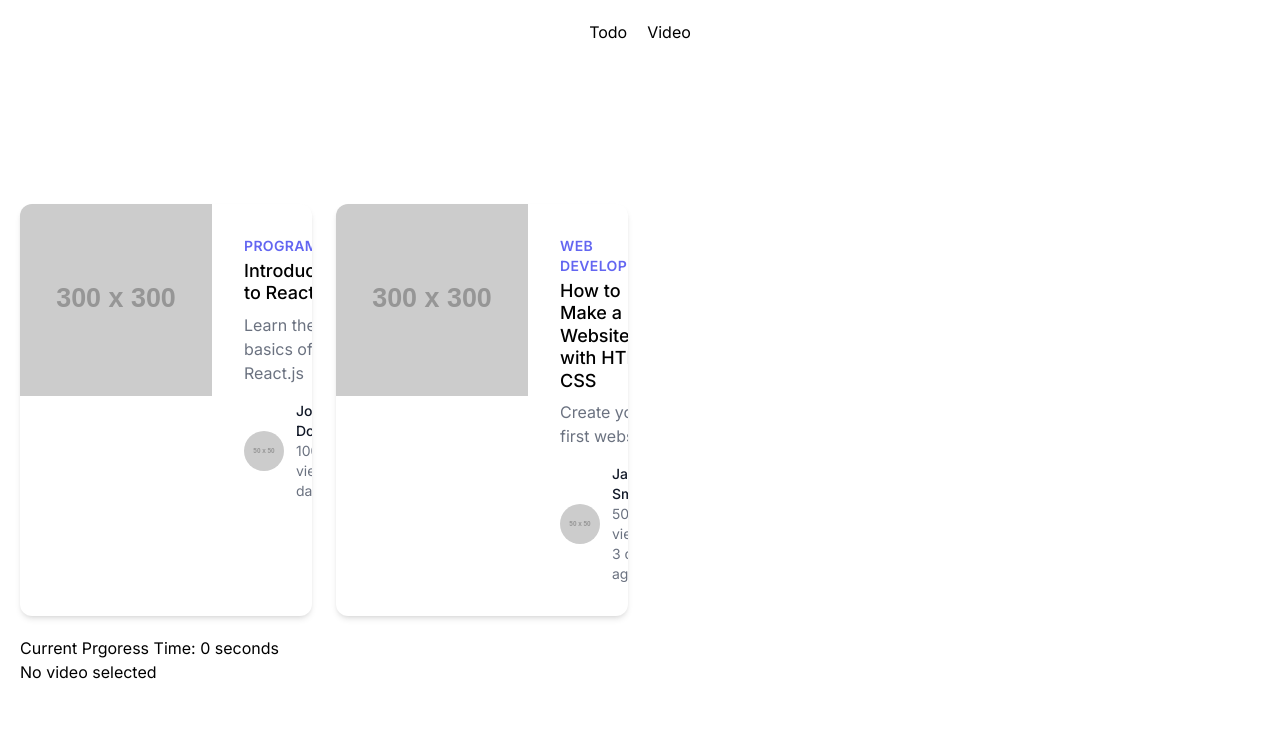
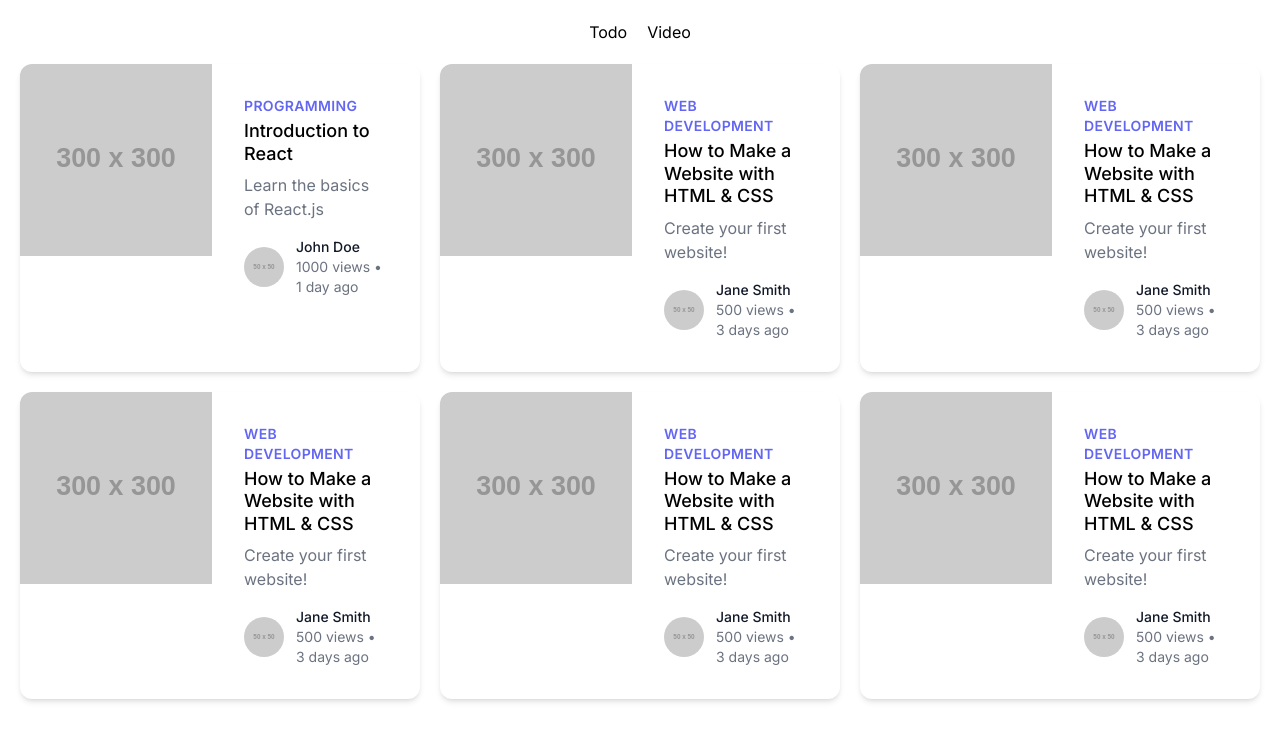
Before and after one commit to RishabMandal/Todoist, a Next.js app: page / in a window 1280 px wide. Both pictures are taken after a click on the button "Video". Shown: the top 740 px of the page. Built offline with nearby package versions, Linux system fonts and the light colour scheme.

Commit message:
Fixing the bugs

```diff
--- a/app/VideoCard.jsx
+++ b/app/VideoCard.jsx
@@ -2,7 +2,7 @@ import React from "react";
 
 const VideoCard = ({ video, setCurrentVideo }) => {
   return (
-    <div className="max-w-md mx-auto bg-white rounded-xl shadow-md overflow-hidden md:max-w-2xl">
+    <div className="max-w-md mx-auto bg-white rounded-xl shadow-md overflow-hidden md:max-w-lg">
       <div className="md:flex" onClick={() => setCurrentVideo(video)}>
         <div className="md:flex-shrink-0">
           <img
--- a/app/VideoList.jsx
+++ b/app/VideoList.jsx
@@ -34,13 +34,74 @@ const VideoList = () => {
       views: 500,
       uploadedAt: "3 days ago",
     },
+    {
+      id: 3,
+      title: "How to Make a Website with HTML & CSS",
+      description: "Create your first website!",
+      thumbnailUrl: "https://via.placeholder.com/300",
+      videoUrl: "https://www.youtube.com/embed/UB1O30fR-EE",
+      category: "Web Development",
+      author: {
+        name: "Jane Smith",
+        avatarUrl: "https://via.placeholder.com/50",
+      },
+      views: 500,
+      uploadedAt: "3 days ago",
+    },
+    {
+      id: 4,
+      title: "How to Make a Website with HTML & CSS",
+      description: "Create your first website!",
+      thumbnailUrl: "https://via.placeholder.com/300",
+      videoUrl: "https://www.youtube.com/embed/UB1O30fR-EE",
+      category: "Web Development",
+      author: {
+        name: "Jane Smith",
+        avatarUrl: "https://via.placeholder.com/50",
+      },
+      views: 500,
+      uploadedAt: "3 days ago",
+    },
+    {
+      id: 5,
+      title: "How to Make a Website with HTML & CSS",
+      description: "Create your first website!",
+      thumbnailUrl: "https://via.placeholder.com/300",
+      videoUrl: "https://www.youtube.com/embed/UB1O30fR-EE",
+      category: "Web Development",
+      author: {
+        name: "Jane Smith",
+        avatarUrl: "https://via.placeholder.com/50",
+      },
+      views: 500,
+      uploadedAt: "3 days ago",
+    },
+    {
+      id: 6,
+      title: "How to Make a Website with HTML & CSS",
+      description: "Create your first website!",
+      thumbnailUrl: "https://via.placeholder.com/300",
+      videoUrl: "https://www.youtube.com/embed/UB1O30fR-EE",
+      category: "Web Development",
+      author: {
+        name: "Jane Smith",
+        avatarUrl: "https://via.placeholder.com/50",
+      },
+      views: 500,
+      uploadedAt: "3 days ago",
+    },
   ]);
 
   const [currentVideo, setCurrentVideo] = useState(null);
 
   return (
     <div className="p-5">
-      <div className="grid grid-cols-1 gap-6 sm:grid-cols-2 lg:grid-cols-3 xl:grid-cols-4 mb-5">
+      <div className="grid grid-cols-1 md:grid-cols-2 lg:grid-cols-3 gap-5 mb-5">
+        {currentVideo && (
+          <div className="inline col-span-2">
+            <VideoPlayer key={currentVideo?.id} video={currentVideo} />
+          </div>
+        )}
         {videos?.map((video) => (
           <VideoCard
             key={video.id}
@@ -49,9 +110,6 @@ const VideoList = () => {
           />
         ))}
       </div>
-      <div>
-        <VideoPlayer key={currentVideo?.id} video={currentVideo} />
-      </div>
     </div>
   );
 };
--- a/app/VideoPlayer.jsx
+++ b/app/VideoPlayer.jsx
@@ -6,19 +6,17 @@ import YouTubePlayer from "./YoutubePlayer";
 const VideoPlayer = ({ video }) => {
   const [currentTime, setCurrentTime] = useState(0);
   return (
-    <div>
-      <div>Current Prgoress Time: {currentTime} seconds</div>
-      {video ? (
+    <div className={`${video ? "w-full" : "hidden"}`}>
+      {video && <div>Current Progress Time: {currentTime} seconds</div>}
+      {video && (
         <div className="relative">
-          <div className="w-full aspect-w-16 aspect-h-9">
+          <div className="w-full h-[55vh]">
             <YouTubePlayer
               videoURL={video.videoUrl}
               setCurrentTime={setCurrentTime}
             />
           </div>
         </div>
-      ) : (
-        <div>No video selected</div>
       )}
     </div>
   );
--- a/app/YoutubePlayer.jsx
+++ b/app/YoutubePlayer.jsx
@@ -16,8 +16,8 @@ const YouTubePlayer = ({ videoURL, setCurrentTime }) => {
 
     const onYouTubeIframeAPIReady = () => {
       new YT.Player(playerRef.current, {
-        height: "315",
-        width: "560",
+        height: "100%",
+        width: "100%",
         videoId: videoId,
         events: {
           onReady: onPlayerReady,
```
